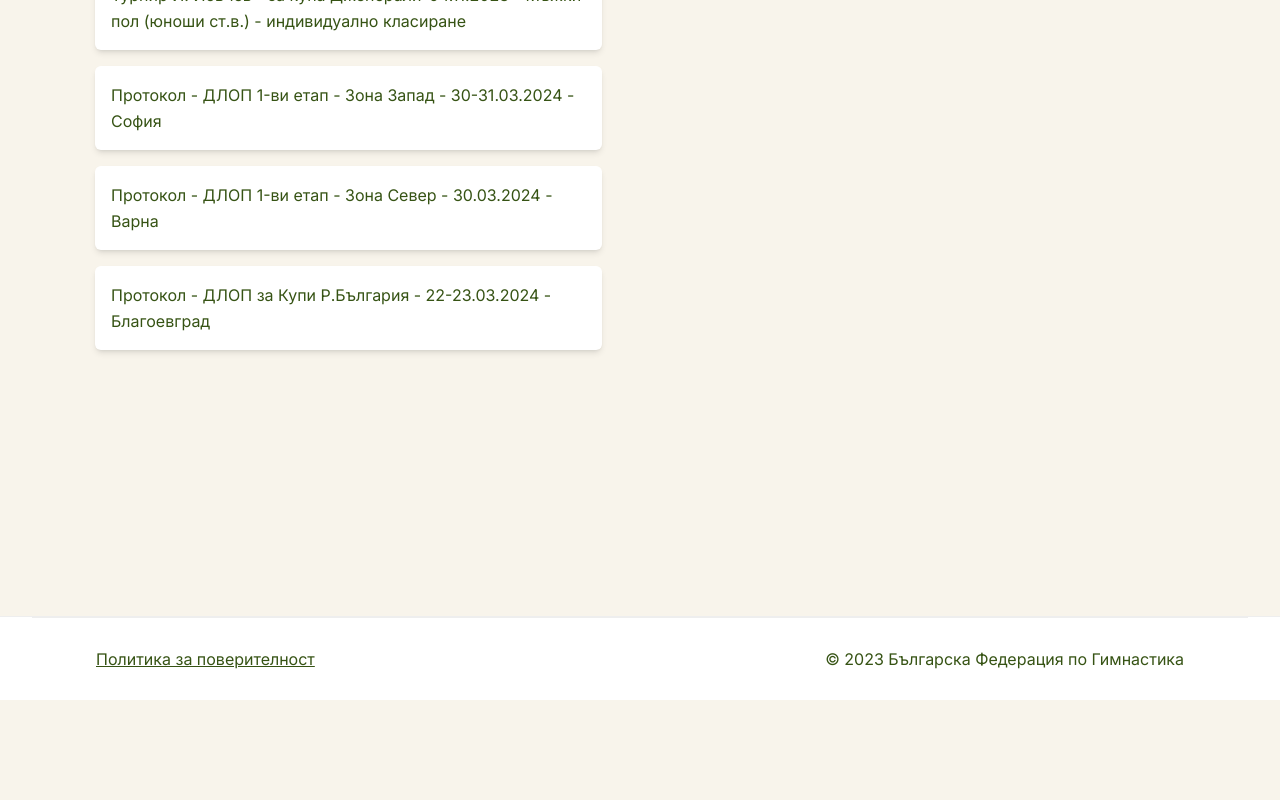
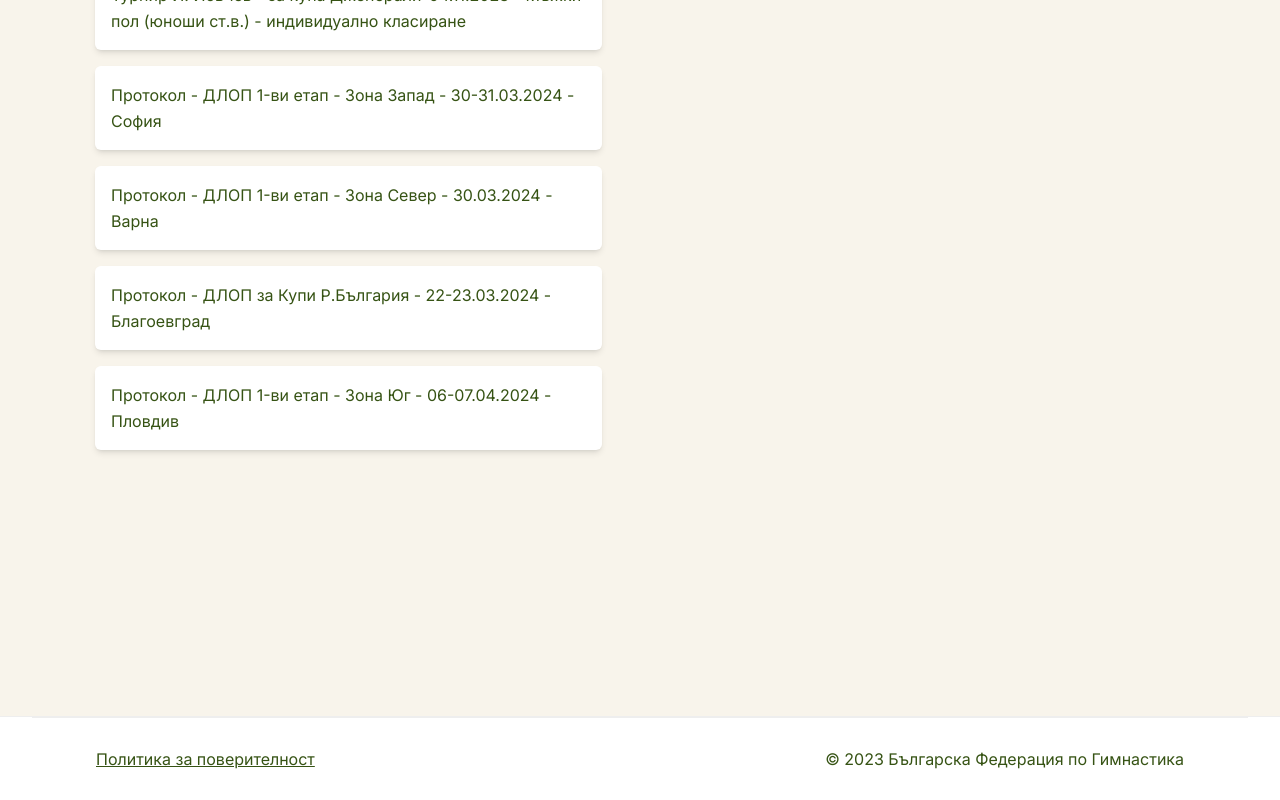
Before and after one commit to vgeorgiev0/bulgym, a Next.js app: page /results in a window 1280 px wide. Shown: the part 1576-2376 px from the top of the page. Before the commit the page ends 2276 px from the top, so only its background shows below. Built offline with nearby package versions, Linux system fonts and the light colour scheme.

Commit message:
Add new files for results tabs

```diff
--- a/constants/PdfFiles.ts
+++ b/constants/PdfFiles.ts
@@ -212,6 +212,11 @@ export const nationalResults = [
     url: `${baseUrl}Results/State/Протокол - ДЛОП за Купи Р.България - 22-23.03.2024 - Благоевград.pdf`,
     title: "Протокол - ДЛОП за Купи Р.България - 22-23.03.2024 - Благоевград",
   },
+  {
+    id: 107,
+    url: `${baseUrl}Results/State/Протокол - ДЛОП 1-ви етап -  Зона Юг - 06-07.04.2024 - Пловдив.pdf`,
+    title: "Протокол - ДЛОП 1-ви етап -  Зона Юг - 06-07.04.2024 - Пловдив",
+  },
 ];
 
 // Международни състезания
@@ -266,6 +271,11 @@ export const internationalResults = [
     url: `${baseUrl}Results/International/Media_book.pdf`,
     title: "Световна купа - 22-25.02.2024 - Котбус, Германия",
   },
+  {
+    id: 108,
+    url: `${baseUrl}Results/International/Results book (Delegation).pdf`,
+    title: "Световна купа - 04-07.04.2024 - Осиек, Хърватия",
+  },
 ];
 
 export const allResults = { nationalResults, internationalResults };
```
Also changed, not shown: 2 other files (tests, documents, lock files or other folders).
